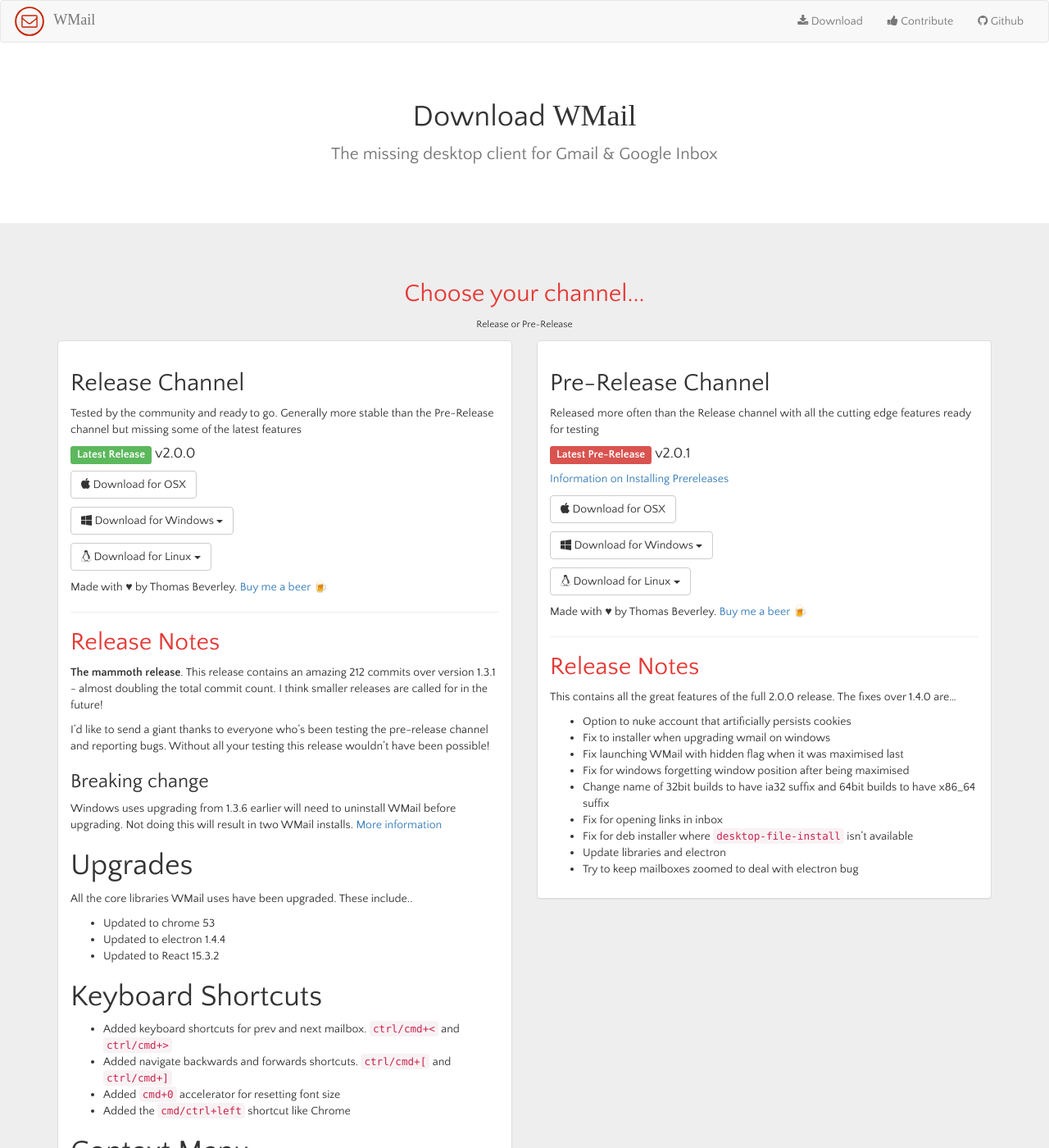
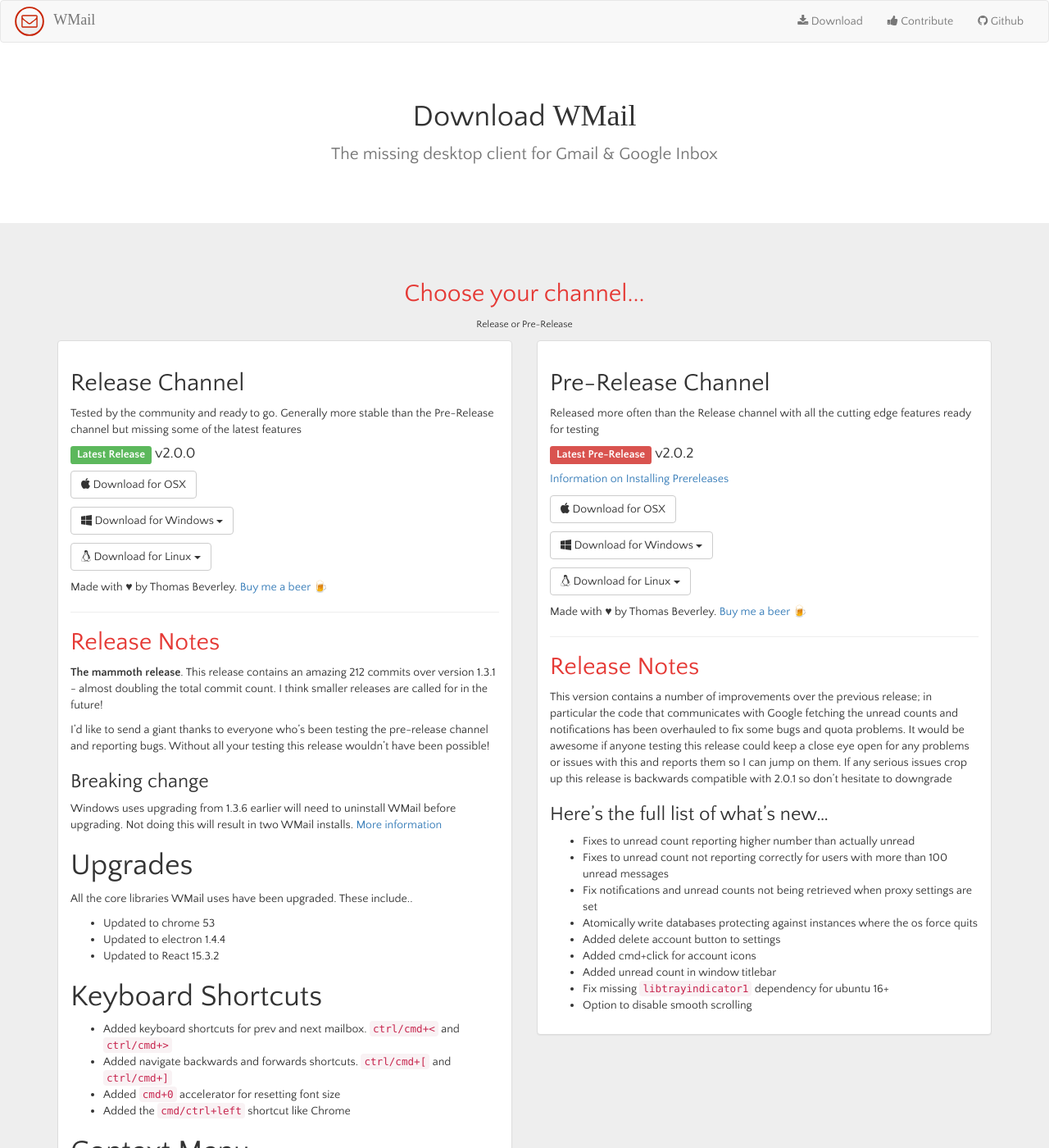
Before and after one commit to Thomas101/wmail, a Jekyll site: the page built from download.html, in a window 1280 px wide and 1400 px high. Shown: the whole window at 82% size. Built offline with Jekyll 4.4.1, drawn with Linux system fonts in a browser that asks for light colours; some web fonts are replaced.

Commit message:
Added 2.0.2 release

```diff
--- a/_includes/prerelease_notes.md
+++ b/_includes/prerelease_notes.md
@@ -1,11 +1,13 @@
-This contains all the great features of the full 2.0.0 release. The fixes over 1.4.0 are...
+This version contains a number of improvements over the previous release; in particular the code that communicates with Google fetching the unread counts and notifications has been overhauled to fix some bugs and quota problems. It would be awesome if anyone testing this release could keep a close eye open for any problems or issues with this and reports them so I can jump on them. If any serious issues crop up this release is backwards compatible with 2.0.1 so don't hesitate to downgrade
 
-* Option to nuke account that artificially persists cookies
-* Fix to installer when upgrading wmail on windows
-* Fix launching WMail with hidden flag when it was maximised last
-* Fix for windows forgetting window position after being maximised
-* Change name of 32bit builds to have ia32 suffix and 64bit builds to have x86_64 suffix
-* Fix for opening links in inbox
-* Fix for deb installer where `desktop-file-install` isn’t available
-* Update libraries and electron
-* Try to keep mailboxes zoomed to deal with electron bug
+### Here's the full list of what's new...
+
+* Fixes to unread count reporting higher number than actually unread
+* Fixes to unread count not reporting correctly for users with more than 100 unread messages
+* Fix notifications and unread counts not being retrieved when proxy settings are set
+* Atomically write databases protecting against instances where the os force quits
+* Added delete account button to settings
+* Added cmd+click for account icons
+* Added unread count in window titlebar
+* Fix missing `libtrayindicator1` dependency for ubuntu 16+
+* Option to disable smooth scrolling
--- a/download.html
+++ b/download.html
@@ -2,8 +2,8 @@
 layout: default
 release_v: "v2.0.0"
 release_s: "2_0_0"
-prerelease_v: "v2.0.1"
-prerelease_s: "2_0_1"
+prerelease_v: "v2.0.2"
+prerelease_s: "2_0_2"
 ---
 {% capture release_notes %}{% include release_notes.md %}{% endcapture %}
 {% capture prerelease_notes %}{% include prerelease_notes.md %}{% endcapture %}
--- a/version.json
+++ b/version.json
@@ -3,6 +3,6 @@
     "version": "2.0.0"
   },
   "prerelease": {
-    "version": "1.4.0"
+    "version": "2.0.2"
   }
 }
```
